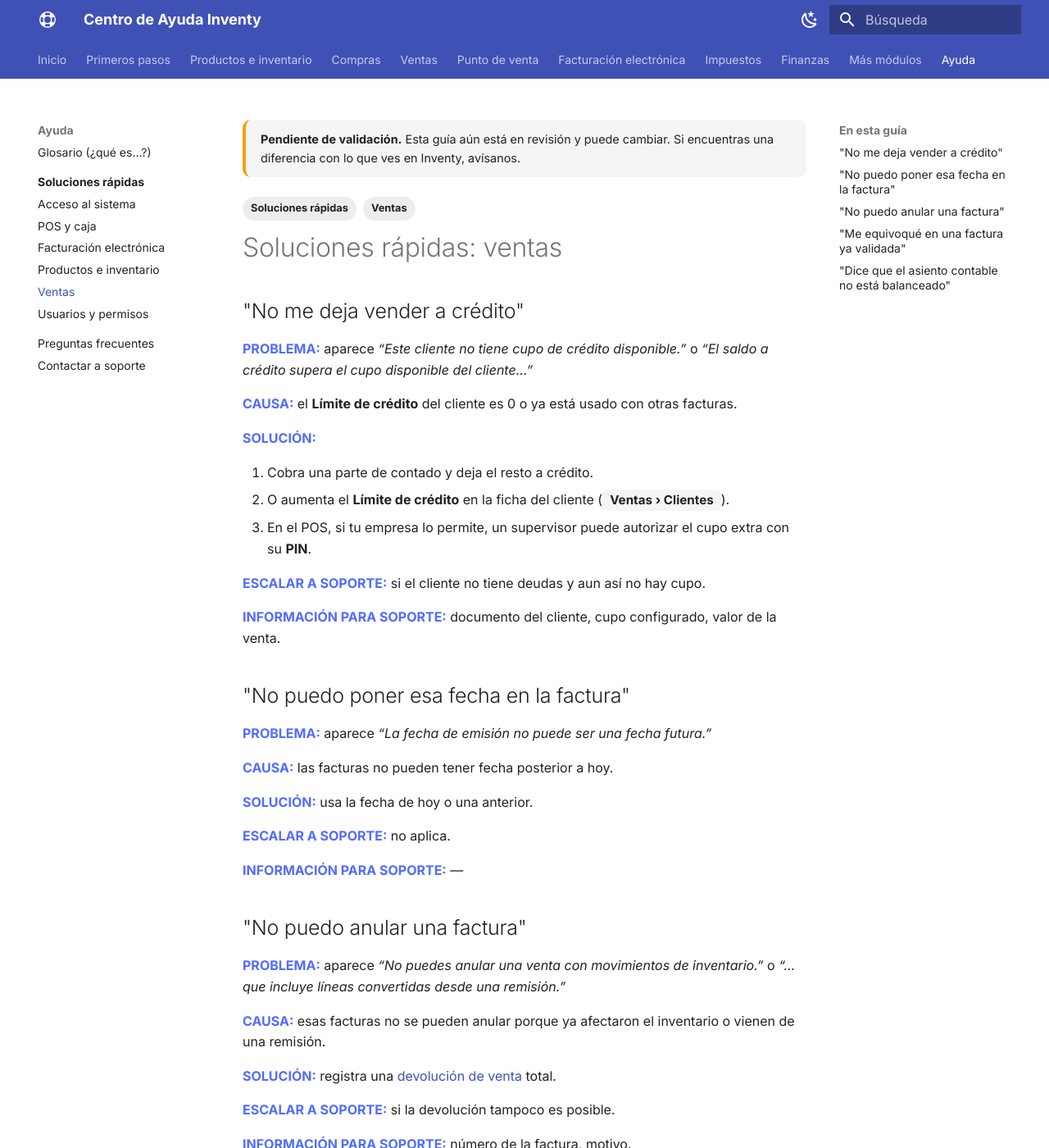
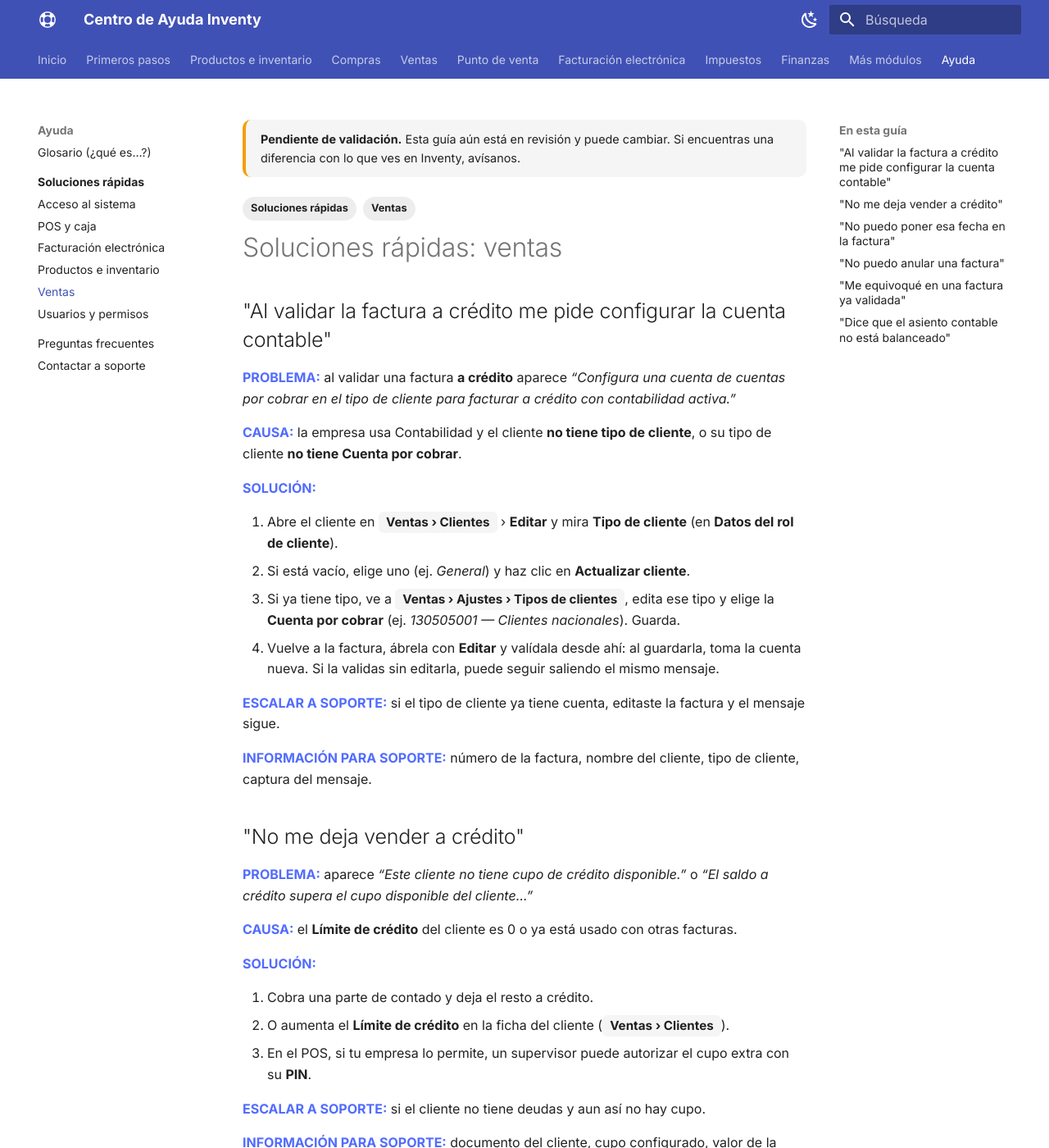
Before and after one commit to Cosmox-SAS/inventy-help, an MkDocs documentation site: the page built from docs/soluciones-rapidas/ventas.md, in a window 1280 px wide and 1400 px high. Shown: the whole window at 82% size. Built offline with MkDocs 1.6.1 and Material for MkDocs 9.7.7, drawn with Linux system fonts in a browser that asks for light colours; some of the changed text lies outside the part shown.

Commit message:
docs: solución rápida para factura a crédito que pide cuenta por cobrar
Co-Authored-By: Claude Opus 5.5 <noreply@anthropic.com>

```diff
--- a/docs/soluciones-rapidas/ventas.md
+++ b/docs/soluciones-rapidas/ventas.md
@@ -1,16 +1,33 @@
 ---
 title: "Soluciones rápidas: ventas"
-description: Sin cupo de crédito, fecha futura, no puedo anular, asiento no balanceado.
+description: Pide cuenta por cobrar, sin cupo de crédito, fecha futura, no puedo anular, asiento no balanceado.
 estado: pendiente-validacion
 tipo: solucion
 modulo: ventas
-revisado: 2026-09-29
+revisado: 2026-10-01
 tags:
   - Ventas
   - Soluciones rápidas
 ---
 
 # Soluciones rápidas: ventas
+
+## "Al validar la factura a crédito me pide configurar la cuenta contable"
+
+**PROBLEMA:** al validar una factura **a crédito** aparece *“Configura una cuenta de cuentas por cobrar en el tipo de cliente para facturar a crédito con contabilidad activa.”*
+
+**CAUSA:** la empresa usa Contabilidad y el cliente **no tiene tipo de cliente**, o su tipo de cliente **no tiene Cuenta por cobrar**.
+
+**SOLUCIÓN:**
+
+1. Abre el cliente en <span class="ruta">Ventas › Clientes</span> › **Editar** y mira **Tipo de cliente** (en **Datos del rol de cliente**).
+2. Si está vacío, elige uno (ej. *General*) y haz clic en **Actualizar cliente**.
+3. Si ya tiene tipo, ve a <span class="ruta">Ventas › Ajustes › Tipos de clientes</span>, edita ese tipo y elige la **Cuenta por cobrar** (ej. *130505001 — Clientes nacionales*). Guarda.
+4. Vuelve a la factura, ábrela con **Editar** y valídala desde ahí: al guardarla, toma la cuenta nueva. Si la validas sin editarla, puede seguir saliendo el mismo mensaje.
+
+**ESCALAR A SOPORTE:** si el tipo de cliente ya tiene cuenta, editaste la factura y el mensaje sigue.
+
+**INFORMACIÓN PARA SOPORTE:** número de la factura, nombre del cliente, tipo de cliente, captura del mensaje.
 
 ## "No me deja vender a crédito"
 
```
Also changed, not shown: docs/ventas/crear-factura-venta.md (+1 -0 lines).
